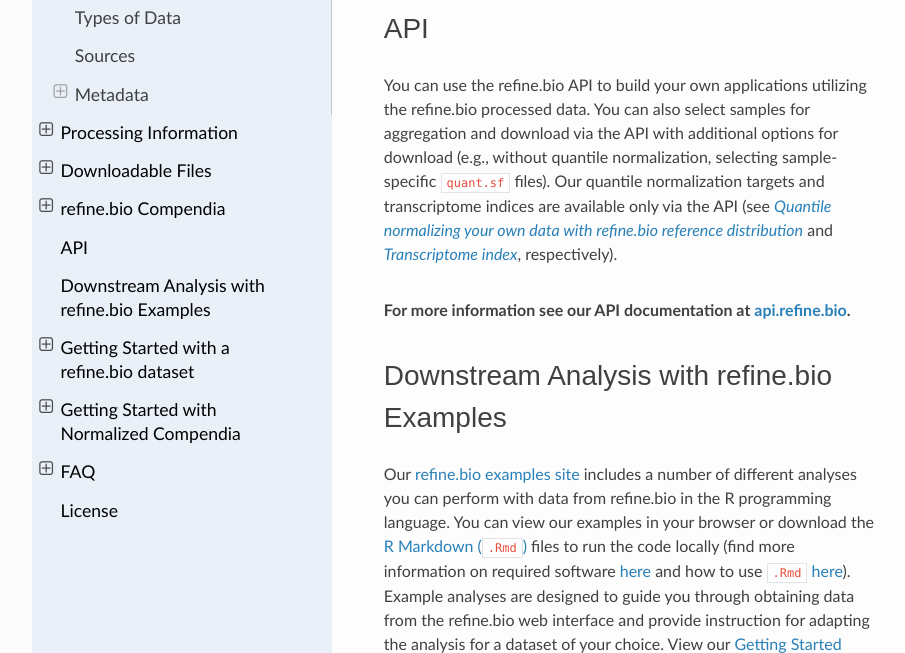
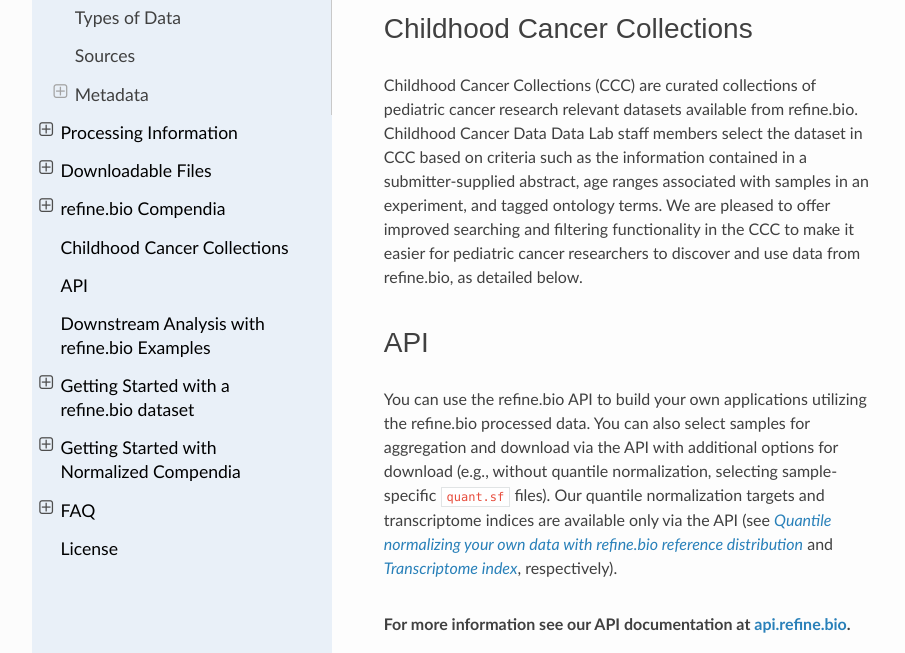
Before and after one commit to AlexsLemonade/refinebio-docs, a Sphinx documentation site: the page built from docs/main_text.md, in a window 1280 px wide and 900 px high, scrolled down 28197 px, cut to the strip 247-900 px from the top of the window. Shown: the whole strip, without its empty margins (158-1063 px from the left). Built offline with Sphinx 7.4.7 and the Read the Docs theme 2.0.0, drawn with Linux system fonts in a browser that asks for light colours.

Commit message:
Add header and intro paragraph for CCC
Also stub in subsection

```diff
--- a/docs/main_text.md
+++ b/docs/main_text.md
@@ -558,6 +558,16 @@
 
 ![docs-downloads-quantpendia](https://user-images.githubusercontent.com/15315514/65271488-4289af00-daeb-11e9-9006-2d7536c4a103.png)
 
+# Childhood Cancer Collections
+
+Childhood Cancer Collections (CCC) are curated collections of pediatric cancer research relevant datasets available from refine.bio.
+Childhood Cancer Data Data Lab staff members select the dataset in CCC based on criteria such as the information contained in a submitter-supplied abstract, age ranges associated with samples in an experiment, and tagged ontology terms.
+We are pleased to offer improved searching and filtering functionality in the CCC to make it easier for pediatric cancer researchers to discover and use data from refine.bio, as detailed below.
+
+<!--
+## Finding Samples and Experiments
+-->
+
 # API
 
 You can use the refine.bio API to build your own applications utilizing the refine.bio processed data.
```
